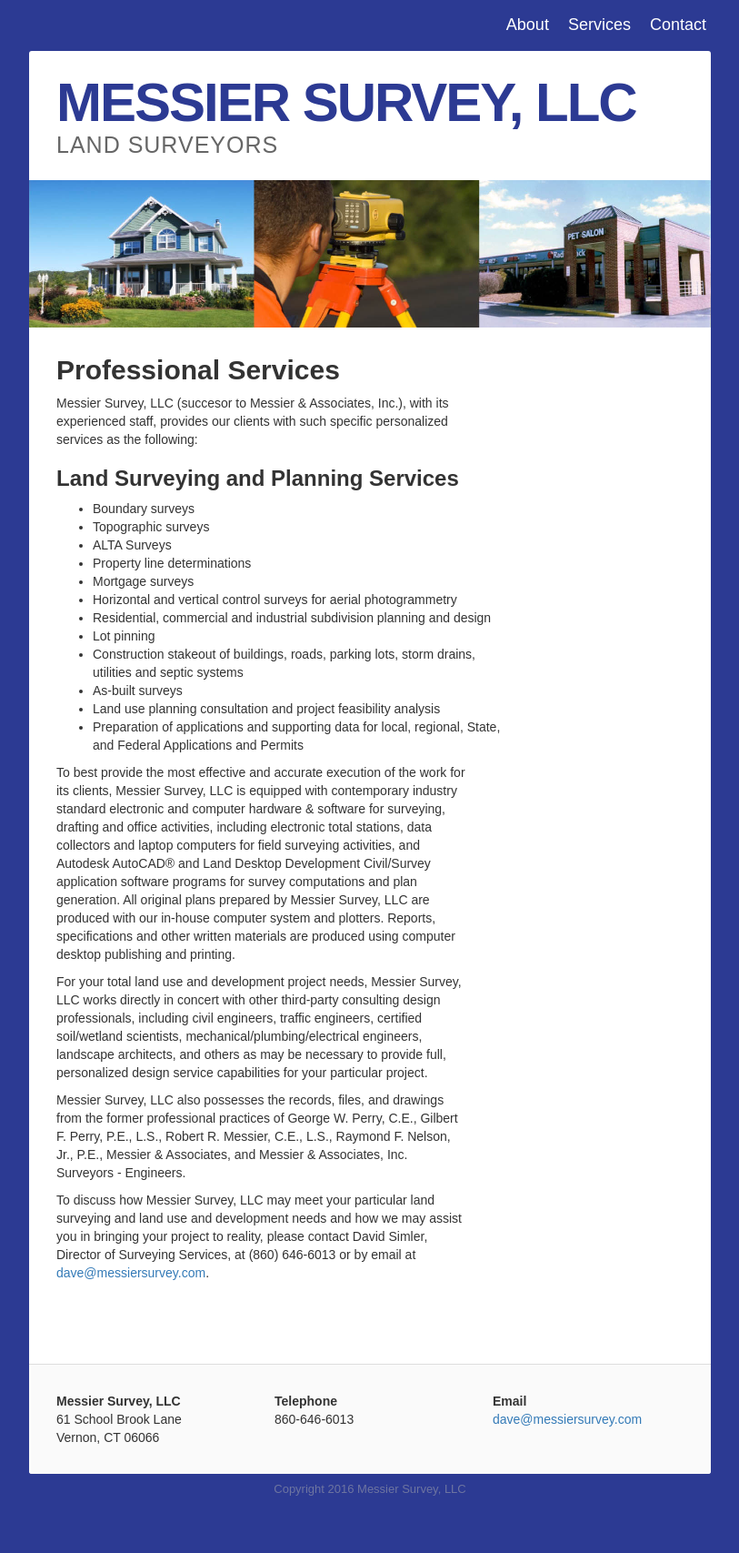
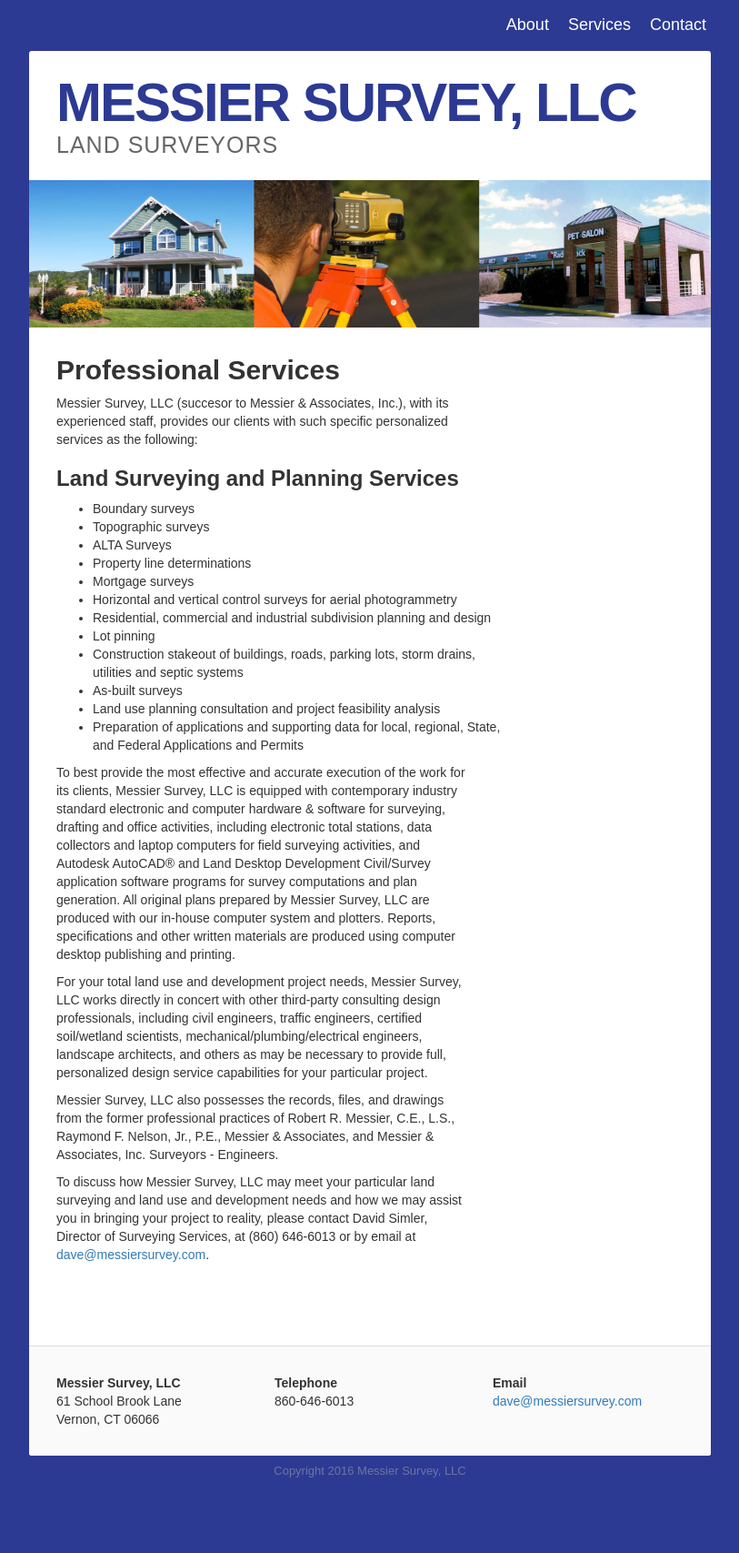
Before and after one commit to briannelson/messiersurvey, a Jekyll site: the page built from services/index.html, in a window 1280 px wide. Shown: the whole page at 91% size, without its empty margins (233-1046 px from the left). Built offline with Jekyll 4.4.1, drawn with Linux system fonts in a browser that asks for light colours; Markdown is read by kramdown in place of the engine named in the settings.

Commit message:
A few more removals

```diff
--- a/about/index.html
+++ b/about/index.html
@@ -9,7 +9,7 @@
 
 <h2>About Us</h2>
 
-<p><strong class="text-uppercase">{{ site.name }}</strong> is a full service professional Land Surveying firm providing personalized hands-on professional services to private and public clients in the residential, commercial, industrial, institutional and municipal sectors from its office headquarters in Manchester, CT.</p>
+<p><strong class="text-uppercase">{{ site.name }}</strong> is a full service professional Land Surveying firm providing personalized hands-on professional services to private and public clients in the residential, commercial, industrial, institutional and municipal sectors from its office in Vernon, CT.</p>
 
 <p>Extensive experience in land use planning and development has given the Firm excellent working expertise and knowledge in the areas of planning, zoning, site development, wetlands and drainage, environmental regulation, permitting and siting issues. A long-term continuing working relationship with a variety of local, State and Federal regulatory and support agencies and personnel enables the Firm to keep abreast of continually changing land use rules and regulations and development practices in order to meet the needs of each client on an individual basis, and represent them professionally in all matters before the various land use review and regulatory agencies and staff which may be necessary for their projects.</p>
 
--- a/contact/index.html
+++ b/contact/index.html
@@ -20,7 +20,6 @@
   <div class="col-sm-6">
     <strong>Telephone</strong><br>
     860-646-6013<br>
-    Fax 860-646-1202
   </div>
 </div>
 
--- a/index.html
+++ b/index.html
@@ -7,4 +7,4 @@
   <img src="/assets/masthead.jpg" alt="" />
 </div>
 
-<p class="lead"><strong class="text-uppercase">{{ site.name }}</strong> (successor to Messier & Associates, Inc.) is a full service professional Land Surveying firm providing personalized hands-on professional services to private and public clients in the residential, commercial, industrial, institutional and municipal sectors from its office headquarters in Vernon, Connecticut.</p>
+<p class="lead"><strong class="text-uppercase">{{ site.name }}</strong> (successor to Messier & Associates, Inc.) is a full service professional Land Surveying firm providing personalized hands-on professional services to private and public clients in the residential, commercial, industrial, institutional and municipal sectors from its office in Vernon, Connecticut.</p>
--- a/services/index.html
+++ b/services/index.html
@@ -31,6 +31,6 @@
 
 <p>For your total land use and development project needs, {{ site.name }} works directly in concert with other third-party consulting design professionals, including civil engineers, traffic engineers, certified soil/wetland scientists, mechanical/plumbing/electrical engineers, landscape architects, and others as may be necessary to provide full, personalized design service capabilities for your particular project. </p>
 
-<p>{{ site.name }} also possesses the records, files, and drawings from the former professional practices of George W. Perry, C.E., Gilbert F. Perry, P.E., L.S., Robert R. Messier, C.E., L.S., Raymond F. Nelson, Jr., P.E., Messier &amp; Associates, and Messier &amp; Associates, Inc. Surveyors - Engineers.</p>
+<p>{{ site.name }} also possesses the records, files, and drawings from the former professional practices of Robert R. Messier, C.E., L.S., Raymond F. Nelson, Jr., P.E., Messier &amp; Associates, and Messier &amp; Associates, Inc. Surveyors - Engineers.</p>
 
 <p>To discuss how {{ site.name }} may meet your particular land surveying and land use and development needs and how we may assist you in bringing your project to reality, please contact David Simler, Director of Surveying Services, at (860) 646-6013 or by email at <a href="mailto:dave@messiersurvey.com">dave@messiersurvey.com</a>.
```
